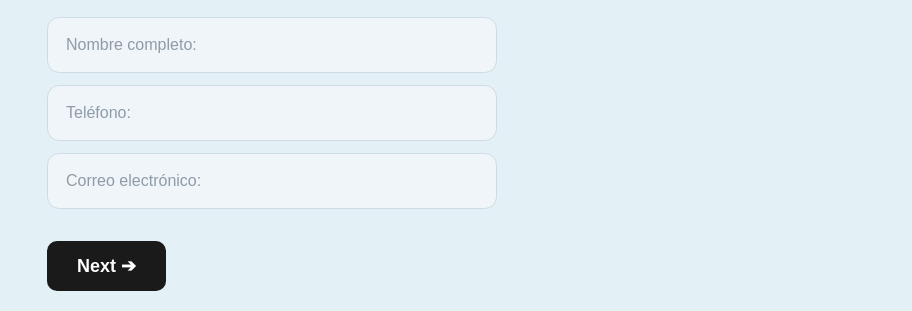
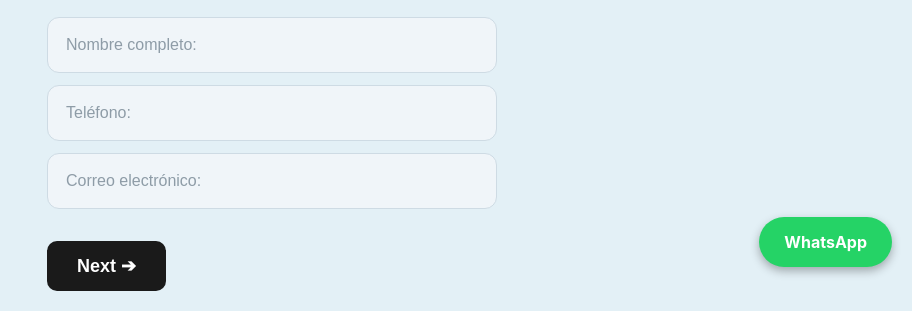
Before and after one commit to euroDrive-Import/euroDrive-Import.github.io, a plain HTML site: page index.html in a window 1280 px wide. Shown: the part 513-824 px from the top of the page, without its empty margins (368-1280 px from the left). Drawn offline with Linux system fonts and the light colour scheme.

Commit message:
Add WhatsApp button to contact form
Added WhatsApp button for user inquiries.

```diff
--- a/index.html
+++ b/index.html
@@ -7,14 +7,33 @@
     <style>
         body { font-family: 'Inter', -apple-system, sans-serif; background-color: #e3f0f6; margin: 0; padding: 20px; display: flex; flex-direction: column; align-items: center; }
         .logo-container { margin-top: 50px; text-align: center; margin-bottom: 40px; }
-        /* Usamos el logo de tu imagen */
         .logo-img { max-width: 300px; height: auto; }
         .card { width: 100%; max-width: 450px; }
         h1 { font-size: 38px; font-weight: 900; color: #1a1a1a; line-height: 1.1; margin-bottom: 40px; text-transform: uppercase; }
         input { width: 100%; padding: 18px; border: 1px solid #cedbe4; border-radius: 12px; background: #f0f5f9; font-size: 16px; box-sizing: border-box; color: #333; margin-bottom: 12px; }
         input::placeholder { color: #8e9ca7; }
-        button { background: #1a1a1a; color: white; border: none; padding: 14px 30px; border-radius: 10px; font-size: 18px; font-weight: 700; cursor: pointer; display: flex; align-items: center; gap: 10px; margin-top: 20px; }
+        button { background: #1a1a1a; color: white; border: none; padding: 14px 30px; border-radius: 10px; font-size: 18px; font-weight: 700; cursor: pointer; display: flex; align-items: center; gap: 10px; margin-top: 20px; text-decoration: none; justify-content: center;}
         button:hover { background: #333; }
+
+        /* ESTILO DEL BOTÓN DE WHATSAPP */
+        .whatsapp-btn {
+            position: fixed;
+            bottom: 20px;
+            right: 20px;
+            background-color: #25d366;
+            color: white;
+            border-radius: 50px;
+            padding: 15px 25px;
+            font-weight: bold;
+            text-decoration: none;
+            box-shadow: 0 4px 10px rgba(0,0,0,0.3);
+            display: flex;
+            align-items: center;
+            gap: 10px;
+            z-index: 1000;
+            transition: 0.3s;
+        }
+        .whatsapp-btn:hover { transform: scale(1.1); background-color: #128c7e; }
     </style>
 </head>
 <body>
@@ -34,5 +53,9 @@
         </form>
     </div>
 
+    <a href="https://wa.me/TU_NUMERO_AQUI?text=Hola,%20estoy%20interesado%20en%20importar%20un%20vehículo" class="whatsapp-btn" target="_blank">
+        <span>WhatsApp</span>
+    </a>
+
 </body>
 </html>
```
